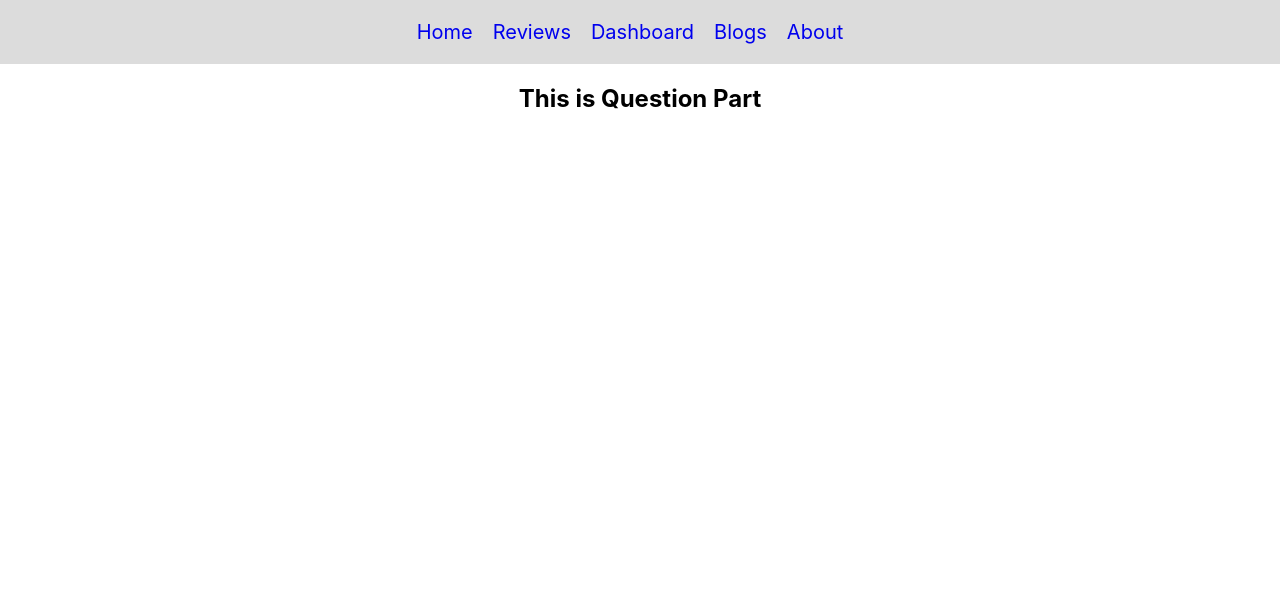
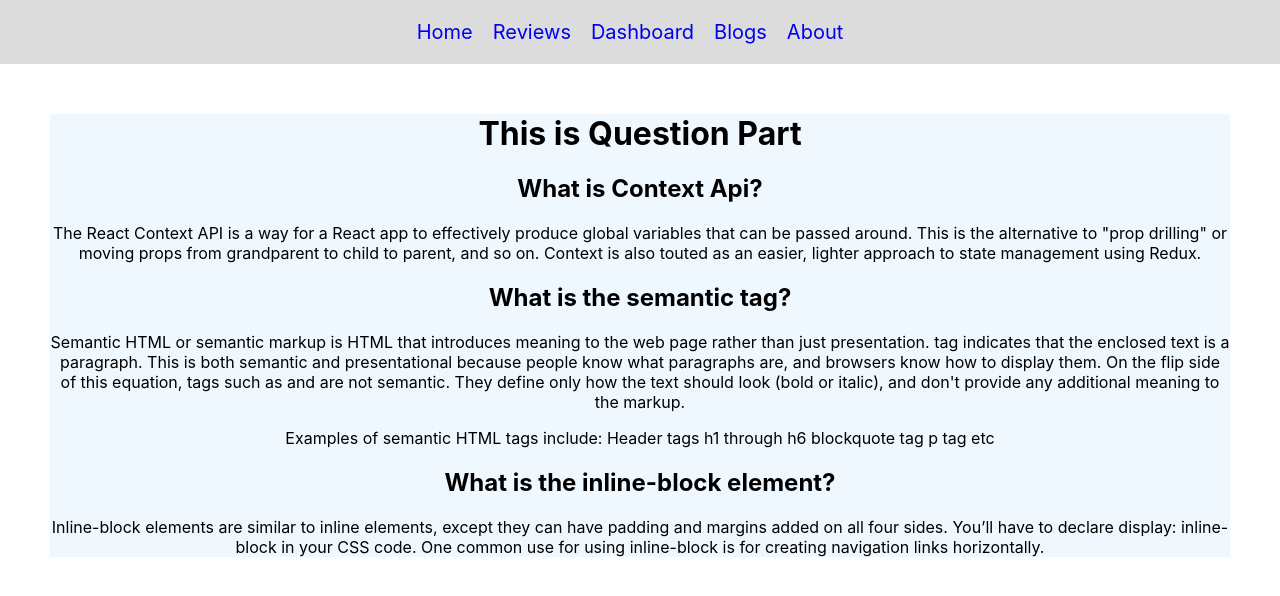
Before and after one commit to rabiul1399/Watch-Dynasty, a React (Create React App) app: page /blogs in a window 1280 px wide. Shown: the top 596 px of the page. Built offline with nearby package versions, Linux system fonts and the light colour scheme.

Commit message:
bologs part queston ansewer

```diff
--- a/src/components/Blogs/Blogs.css
+++ b/src/components/Blogs/Blogs.css
@@ -0,0 +1,4 @@
+.blogs{
+    margin: 50px;
+    background-color: aliceblue;
+}
--- a/src/components/Blogs/Blogs.js
+++ b/src/components/Blogs/Blogs.js
@@ -1,12 +1,41 @@
 import React from 'react';
-
+import './Blogs.css';
 const Blogs = () => {
     return (
-        <div>
-            <h2>This is Question Part</h2>
+        <div className='blogs'>
+            <h1>This is Question Part</h1>
+            <div>
+                <h2>What is Context Api?</h2>
+                <p>
+                    The React Context API is a way for a React app to effectively produce global variables that can be passed around. This is the alternative to "prop drilling" or moving props from grandparent to child to parent, and so on. Context is also touted as an easier, lighter approach to state management using Redux.
+                </p>
+            </div>
+            <div>
+                <h2>What is the semantic tag?</h2>
+                <p>
+                    Semantic HTML or semantic markup is HTML that introduces meaning to the web page rather than just presentation. tag indicates that the enclosed text is a paragraph. This is both semantic and presentational because people know what paragraphs are, and browsers know how to display them.
 
-        </div>
-    );
+                    On the flip side of this equation, tags such as and are not semantic. They define only how the text should look (bold or italic), and don't provide any additional meaning to the markup.
+                </p>
+                <p>
+                    Examples of semantic HTML tags include:
+
+                    Header tags  h1 through h6
+                        blockquote tag
+                        p tag etc
+
+                        </p>
+                    </div>
+                    <div>
+                        <h2>What is the inline-block element?</h2>
+                        <p>
+                        Inline-block elements are similar to inline elements, except they can have padding and margins added on all four sides. You’ll have to declare display: inline-block in your CSS code.
+                         One common use for using inline-block is for creating navigation links horizontally.
+                        </p>
+                    </div>
+
+                    </div>
+                    );
 };
 
-export default Blogs;
+                    export default Blogs;
```
